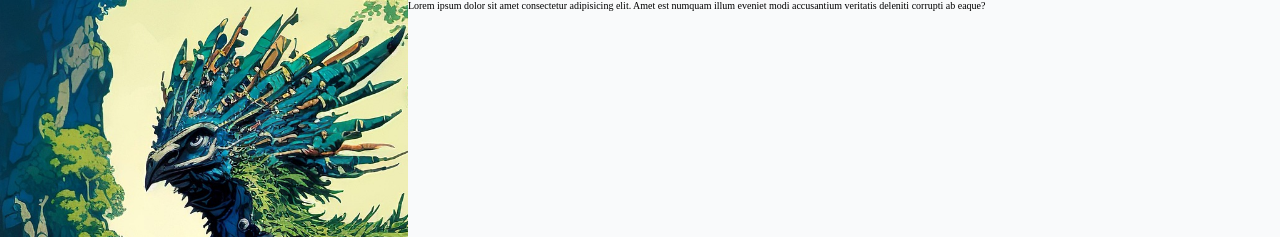
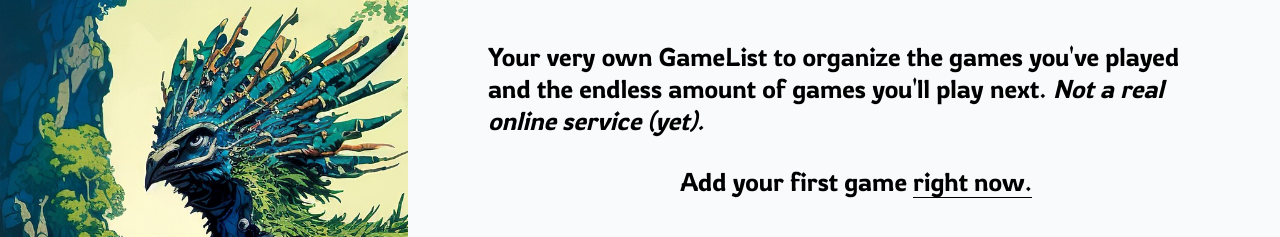
Before and after one commit to zothedev/sign-up-form, a plain HTML site: page index.html in a window 1280 px wide. Shown: the top 237 px of the page. Drawn offline with Linux system fonts and the light colour scheme.

Commit message:
Style the summary text in the .top-row section

```diff
--- a/index.html
+++ b/index.html
@@ -29,8 +29,8 @@
 
     <div class="main-content">
         <div class="top-row">
-            <p>Lorem ipsum dolor sit amet consectetur adipisicing elit. Amet est numquam illum eveniet modi accusantium
-                veritatis deleniti corrupti ab eaque?</p>
+            <p>Your very own GameList to organize the games you've played and the endless amount of games you'll play next. <em>Not a real online service (yet).</em></p>
+            <p>Add your first game <span>right now.</span></p>
         </div>
 
         <div class="middle-row">
--- a/style.css
+++ b/style.css
@@ -68,12 +68,28 @@ body {
 
 .top-row {
     background-color: var(--outer-bg);
+
+    display: flex;
+    flex-direction: row;
+    flex-wrap: wrap;
+    justify-content: center;
+    padding: 4rem 8rem;
+}
+
+.top-row p, .top-row p em, .top-row p span {
+    font-size: 2vw;
+    font-family: "Rowdies";
+    font-weight: 300;
+}
+
+.top-row span {
+    border-bottom: 1px solid black;
 }
 
 .middle-row {
     background-color: var(--main-bg);
     box-shadow: 0 4px 16px rgba(0, 0, 0, 0.1);
-    z-index: 1;
+    z-index: 1; /* make sure middle row is stacked on top */
 }
 
 .bottom-row {
```
